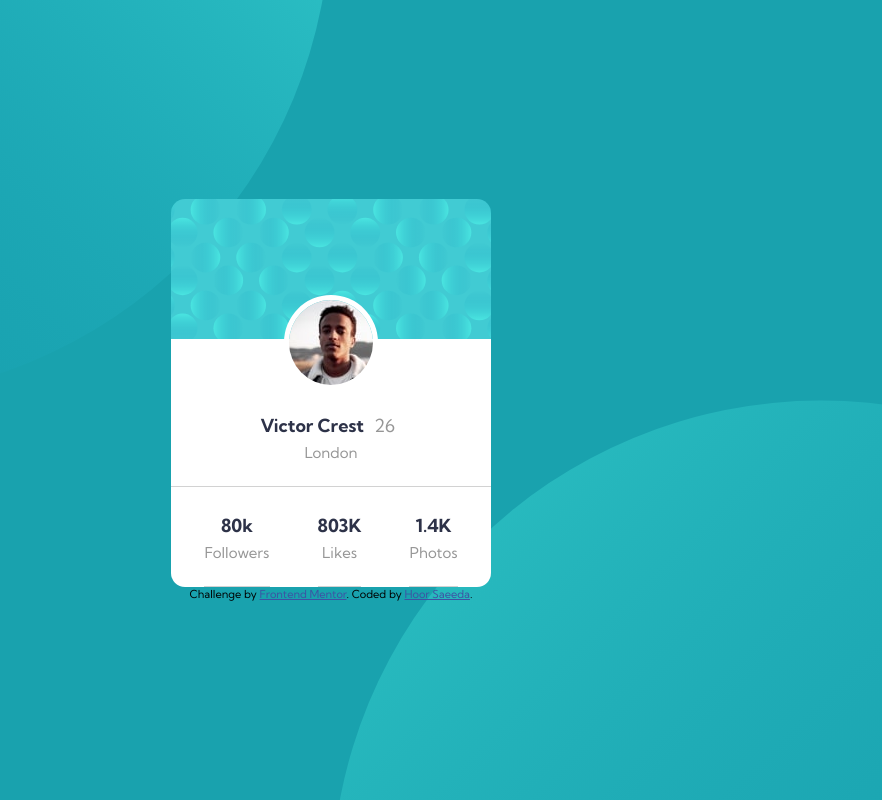
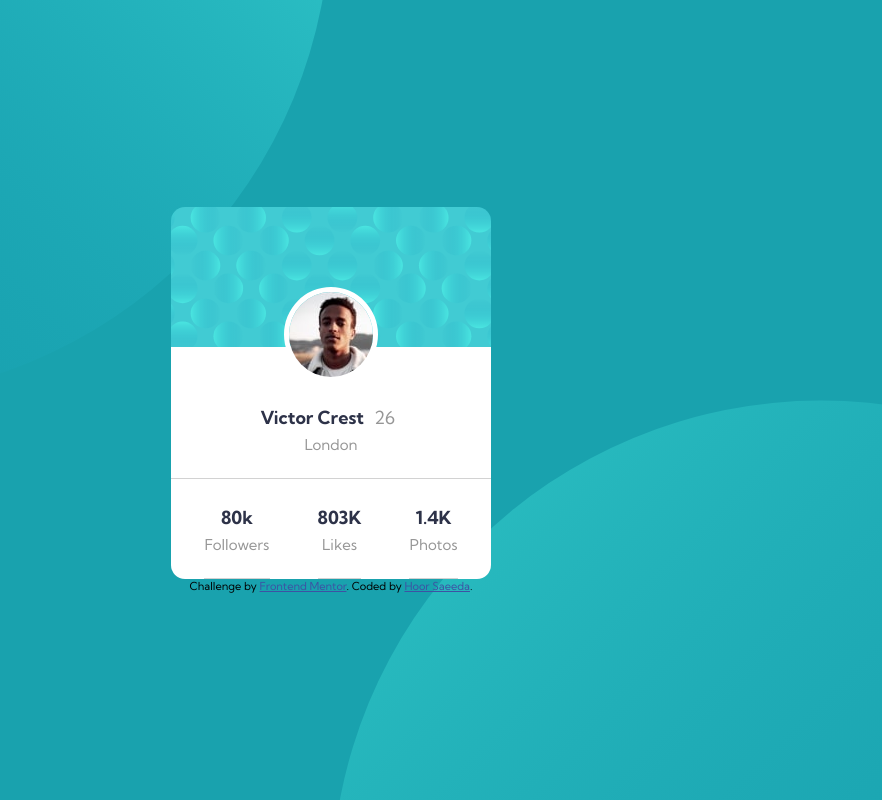
Before and after one commit to hoor23/profile-card-component-main, a plain HTML site: page index.html in a window 1280 px wide. Shown: the whole page, without its empty margins (309-1191 px from the left). Drawn offline with Linux system fonts and the light colour scheme.

Commit message:
fixed some issues

```diff
--- a/index.html
+++ b/index.html
@@ -54,7 +54,7 @@
     border: 5px solid white;
     border-radius: 50%;
     overflow: hidden;
-    margin: 6rem auto 1.5rem;
+    margin: 5rem auto 1.5rem;
     display: block;
     }
   h2
@@ -125,18 +125,7 @@ h3{
   </div>
 
 </main>
-  <!-- Victor Crest
-  26
-  London
 
-  80K
-  Followers
-
-  803K
-  Likes
-
-  1.4K
-  Photos -->
   <div class="attribution">
     Challenge by <a href="https://www.frontendmentor.io?ref=challenge" target="_blank">Frontend Mentor</a>.
     Coded by <a href="https://github.com/hoor23">Hoor Saeeda</a>.
```
Also changed, not shown: 2 other files.
